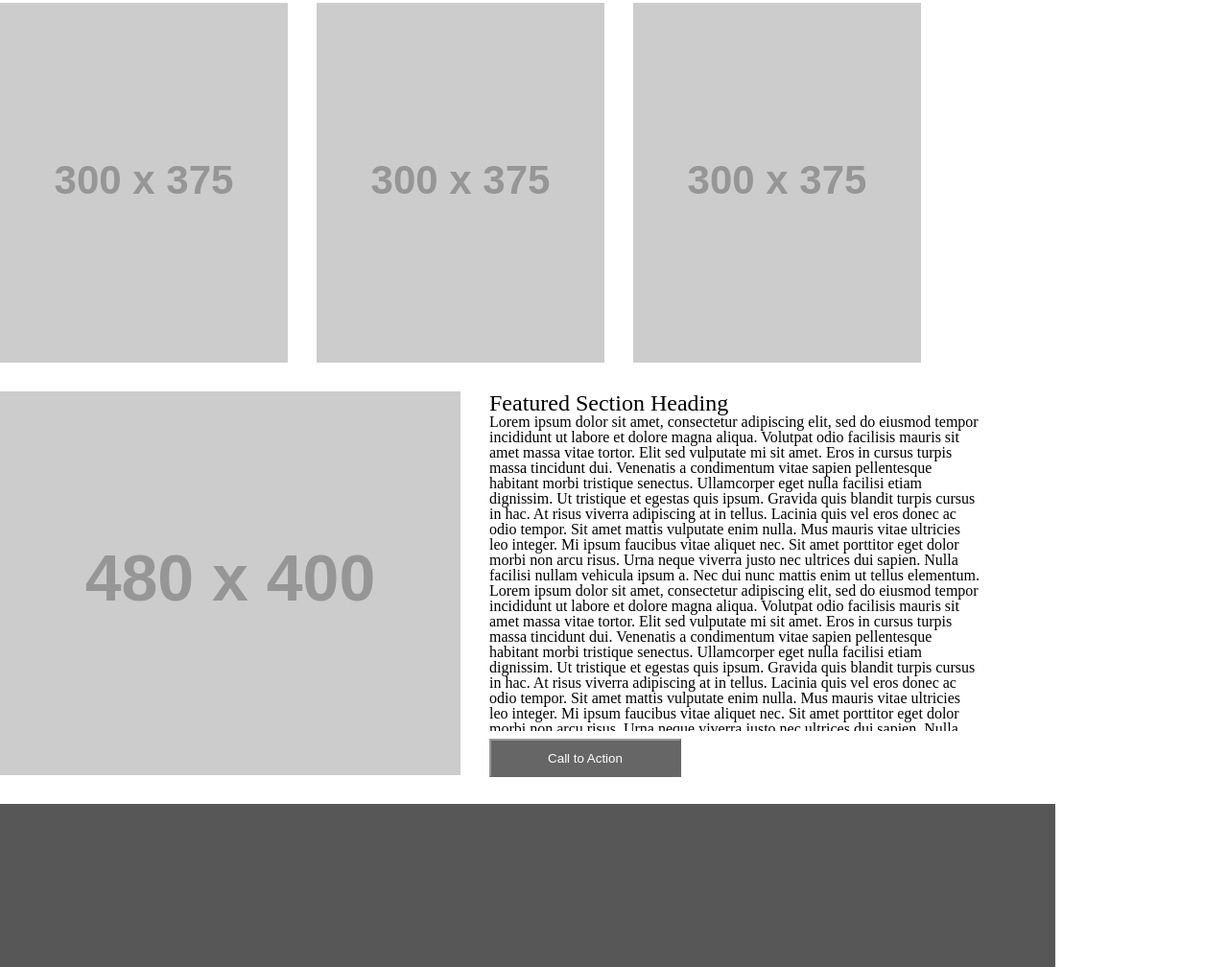
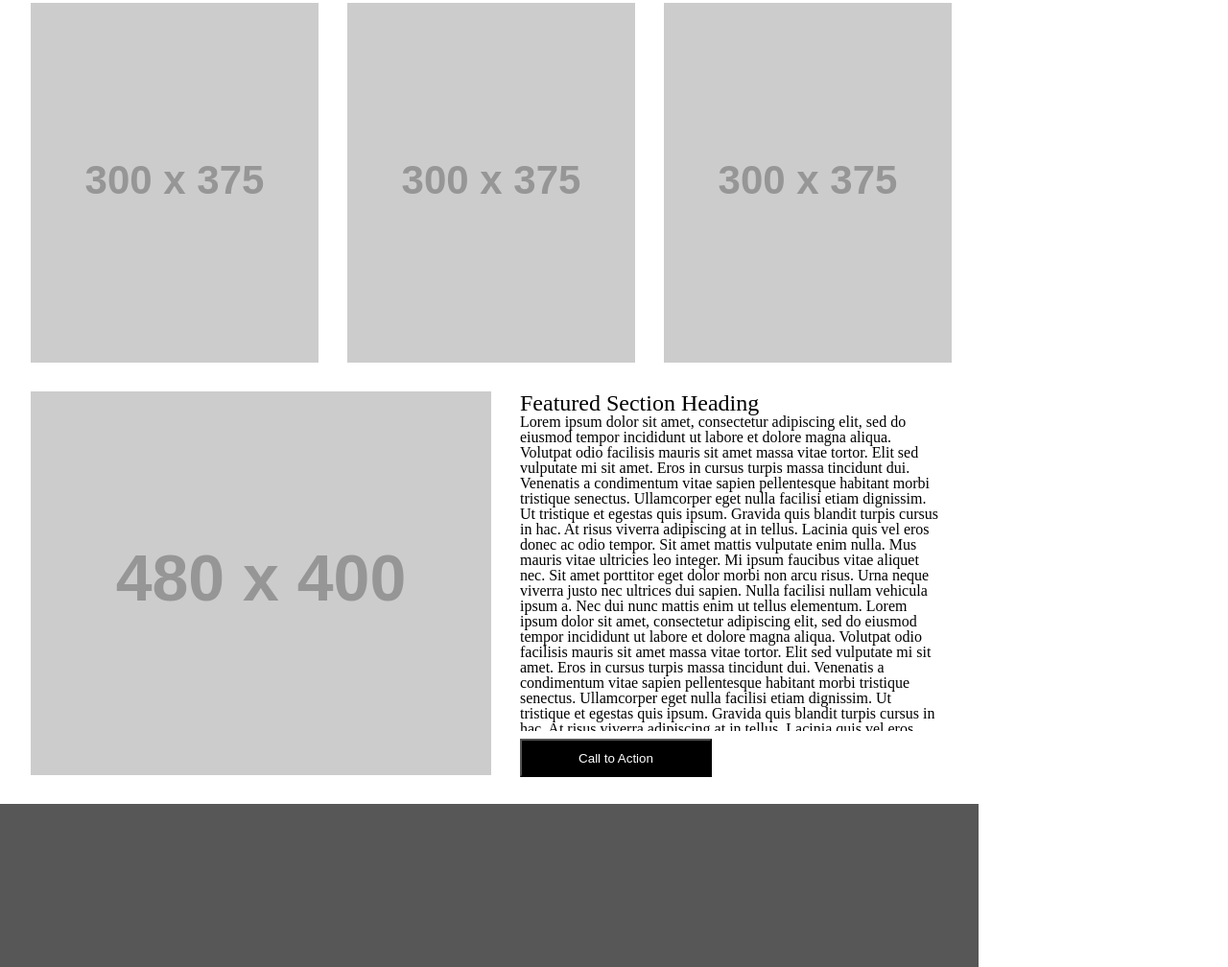
Before and after one commit to SharonMiller/wireframecss, a plain HTML site: page index.html in a window 1280 px wide. Shown: the part 620-1628 px from the top of the page at 96% size. Drawn offline with Linux system fonts and the light colour scheme; placeholder pictures from the web are drawn by us.

Commit message:
added button hover color per the annoted pdf

```diff
--- a/style.css
+++ b/style.css
@@ -2,7 +2,7 @@ header {
   background-color: #575757;
   padding: 10px 0;
   margin-bottom: 30px;
-  max-width:1100px;
+  max-width:1020px;
 }
 nav {
   height: 70px;
@@ -31,11 +31,10 @@ nav li a{
   color: #ffffff;
   text-decoration: none;
   font-family: Arial, Helvetica, sans-serif;
-  font-weight: lighter;
+  font-weight: 50px;
 
 }
 
-  }
   main{
     max-width: 960;
     margin-left: 2.5%;
@@ -78,29 +77,30 @@ nav li a{
   main section article p {
     height: 330px;
     overflow: scroll;
-    max-width:100%;
+    max-width:443px;
   }
 
-  main section article button {
+  button {
     background-color:black;
     color:white;
     height: 40px;
     width: 200px;
     margin-top: 8px;
-    opacity: .6;
-    transition: 0.35s;
-    hover
-  }
-  /* main section article button{
-  } */
+    transition: all 35ms grey;
+    }
 
-  footer {
+   button:hover {
+      background-color: grey;
+
+     /* HOVER ON
+      -webkit-transition: border-radius 2s; */
+   }
+    footer {
     background-color: #575757;
-    max-width: 1100px;
+    max-width: 1020px;
     clear: both;
     height: 150px;
     padding: 10px 0;
-    margin-top: 30px;
-
+    margin-top: 30px
 
   }
```
